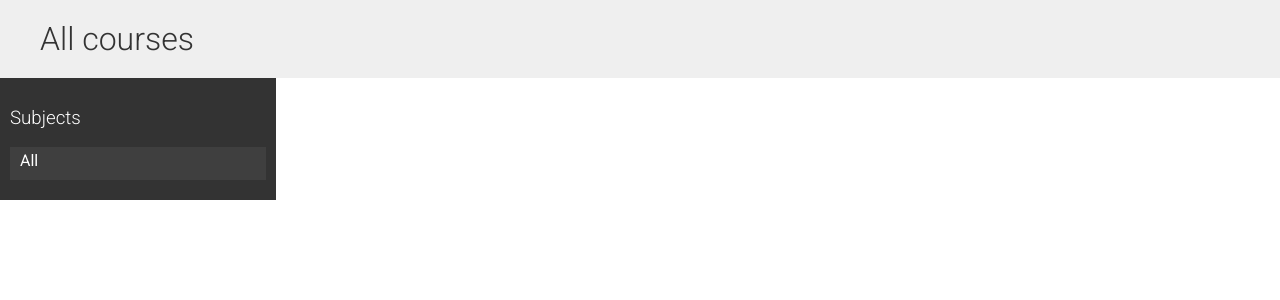
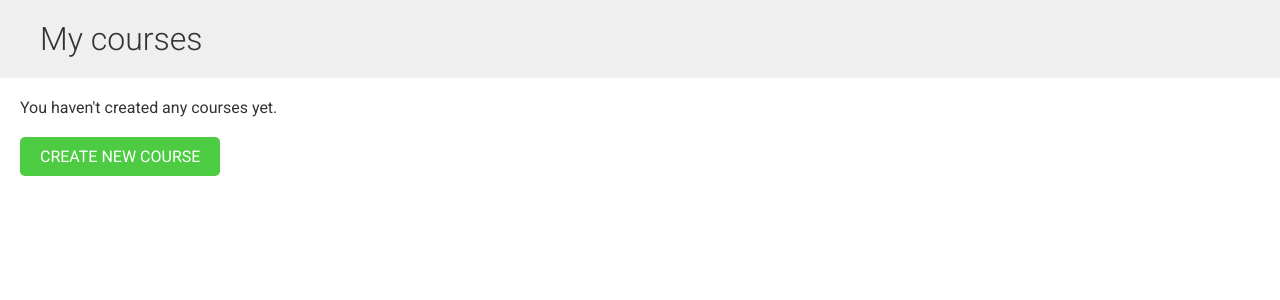
Before and after one commit to Filichkin/Education_platform, a Django app: template education/courses/templates/courses/manage/course/list.html in a window 1280 px wide. Shown: the part 54-354 px from the top of the page. Run offline with Django 5.2, Linux system fonts and the light colour scheme; the template is opened without the code that fills it, so the values that code supplies are empty.

Commit message:
add list.html and detail.html

```diff
--- a/education/courses/templates/courses/manage/course/list.html
+++ b/education/courses/templates/courses/manage/course/list.html
@@ -1,54 +1,29 @@
 {% extends "base.html" %}
 
-{% block title %}
-  {% if subject %}
-    {{ subject.title }} courses
-  {% else %}
-    All courses
-  {% endif %}
-{% endblock %}
+{% block title %}My courses{% endblock %}
 
 {% block content %}
-  <h1>
-    {% if subject %}
-      {{ subject.title }} courses
-    {% else %}
-      All courses
-    {% endif %}
-  </h1>
-  <div class="contents">
-    <h3>Subjects</h3>
-    <ul id="modules">
-      <li {% if not subject %}class="selected"{% endif %}>
-        <a href="{% url "course_list" %}">All</a>
-      </li>
-      {% for s in subjects %}
-        <li {% if subject == s %}class="selected"{% endif %}>
-          <a href="{% url "course_list_subject" s.slug %}">
-            {{ s.title }}
-            <br>
-            <span>
-              {{ s.total_courses }} course{{ s.total_courses|pluralize }}
-            </span>
-          </a>
-        </li>
-      {% endfor %}
-    </ul>
-  </div>
+  <h1>My courses</h1>
   <div class="module">
-    {% for course in courses %}
-      {% with subject=course.subject %}
-        <h3>
-          <a href="{% url "course_detail" course.slug %}">
-            {{ course.title }}
-          </a>
-        </h3>
+    {% for course in object_list %}
+      <div class="course-info">
+        <h3>{{ course.title }}</h3>
         <p>
-          <a href="{% url "course_list_subject" subject.slug %}">{{ subject }}</a>.
-            {{ course.total_modules }} modules.
-            Instructor: {{ course.owner.get_full_name }}
+          <a href="{% url "course_edit" course.id %}">Edit</a>
+          <a href="{% url "course_delete" course.id %}">Delete</a>
+          <a href="{% url "course_module_update" course.id %}">Edit modules</a>
+          {% if course.modules.count > 0 %}
+            <a href="{% url "module_content_list" course.modules.first.id %}">
+              Manage contents
+            </a>
+          {% endif %}
         </p>
-      {% endwith %}
+      </div>
+    {% empty %}
+      <p>You haven't created any courses yet.</p>
     {% endfor %}
+    <p>
+      <a href="{% url "course_create" %}" class="button">Create new course</a>
+    </p>
   </div>
 {% endblock %}
```
Also changed, not shown: education/courses/templates/courses/course/detail.html (added, +23 -0 lines), education/courses/templates/courses/course/list.html (added, +54 -0 lines).
